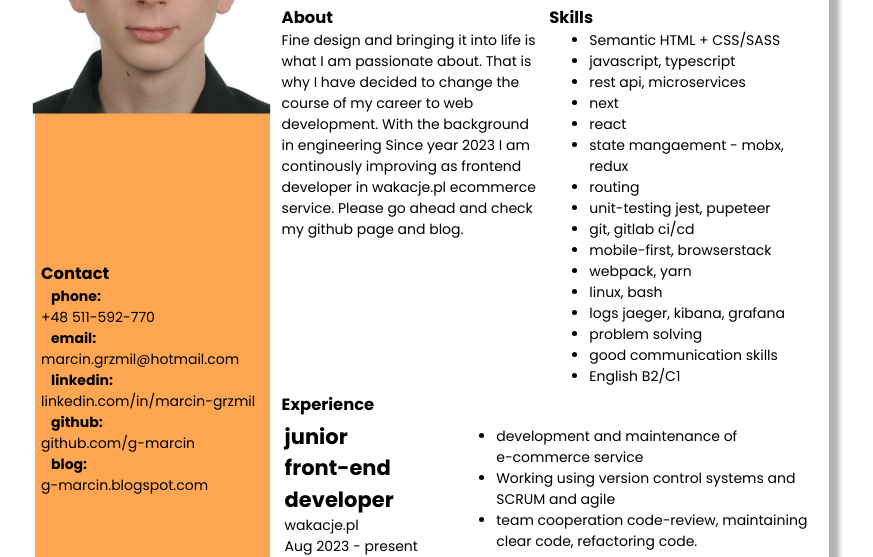
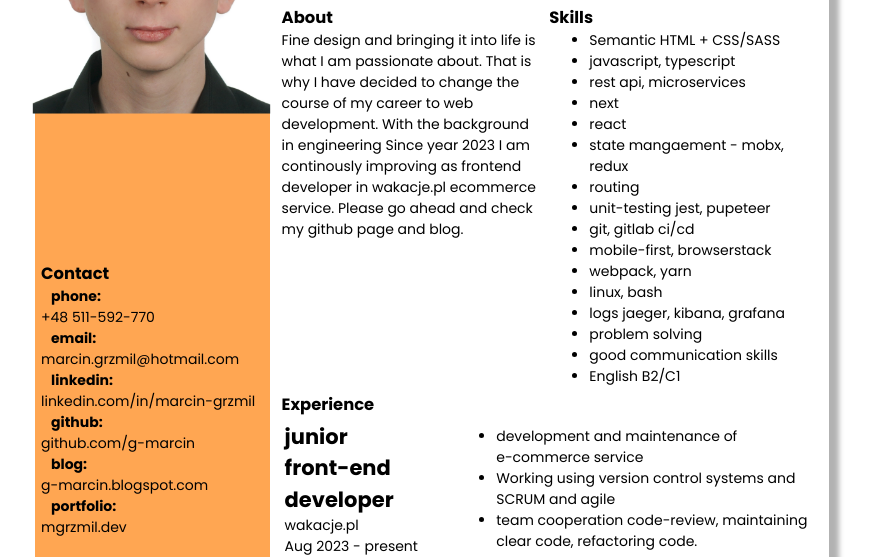
Before and after one commit to g-marcin/cv-html, a website with bundled scripts: page index.html in a window 1280 px wide. Shown: the part 191-748 px from the top of the page, without its empty margins (208-1081 px from the left). Built offline with nearby package versions, Linux system fonts and the light colour scheme.

Commit message:
cv-update-27.02

```diff
--- a/index.html
+++ b/index.html
@@ -33,6 +33,8 @@
                         <a href="https://github.com/g-marcin">github.com/g-marcin</a>
                         <h4>blog:</h4>
                         <a href="https://g-marcin.blogspot.com/">g-marcin.blogspot.com</a>
+                        <h4>portfolio:</h4>
+                        <a href="https://mgrzmil.dev/">mgrzmil.dev</a>
         </section>
     </aside>
     <main>
```
Also changed, not shown: 1 other file.
